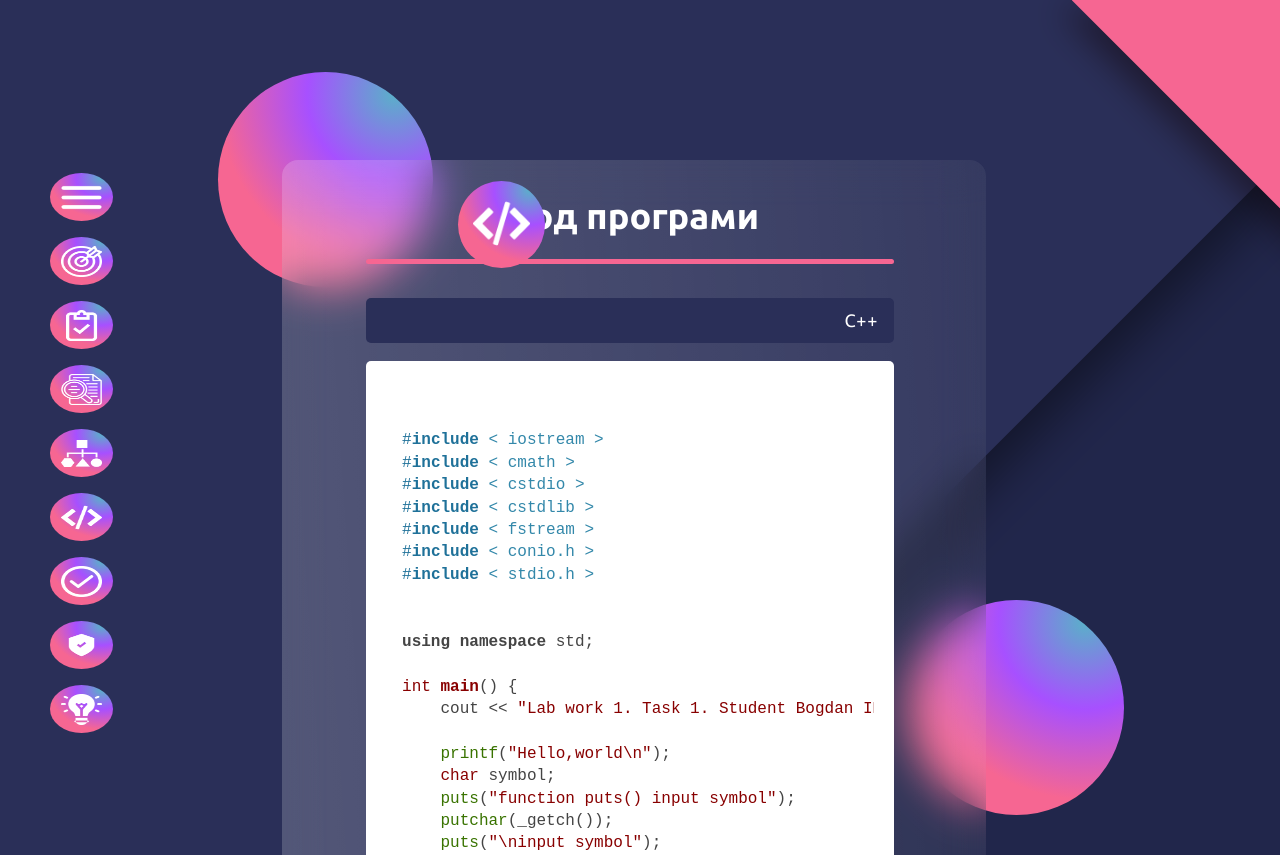
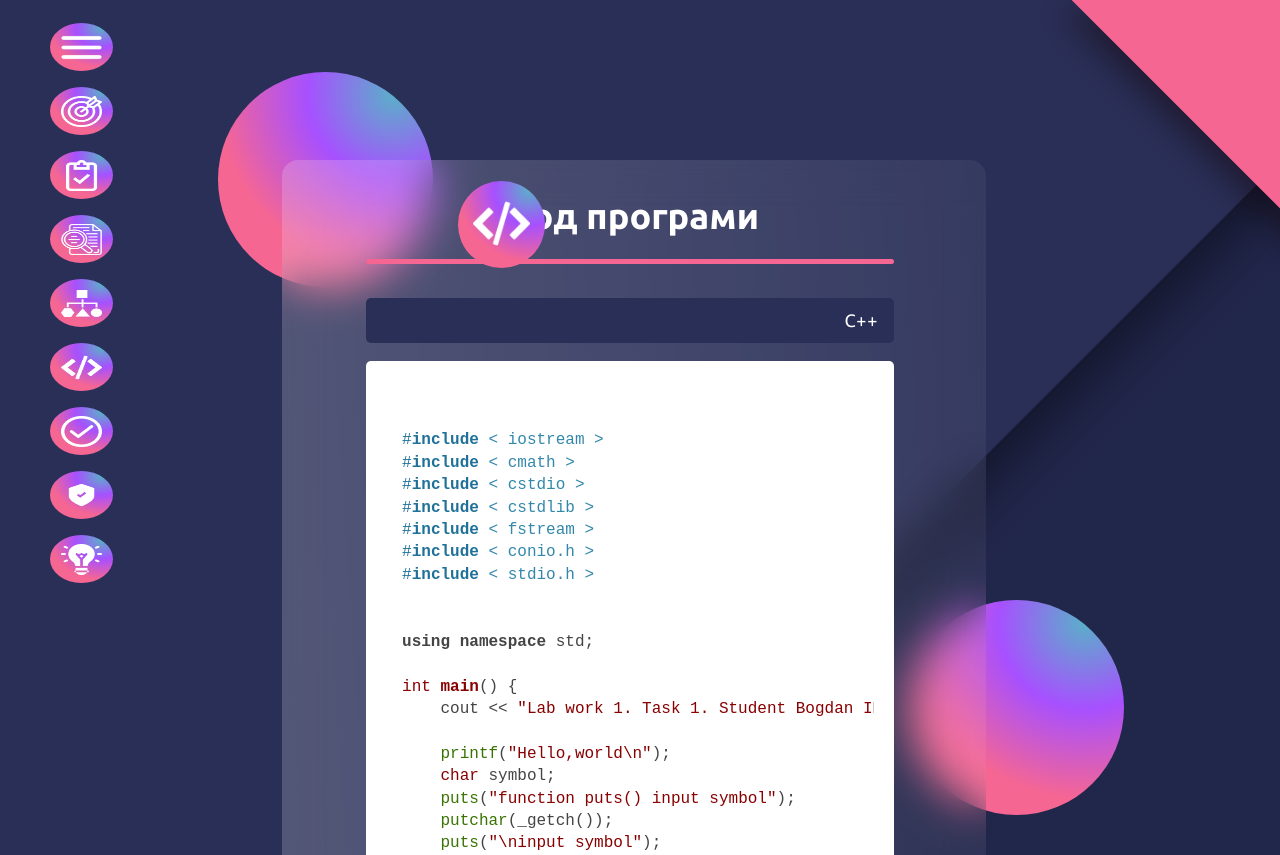
Before and after one commit to FravinCustodianStudent/Op__hlobal, a website built with Parcel: page Lab1/Code.html in a window 1280 px wide. Shown: the top 855 px of the page. Built offline with nearby package versions, Linux system fonts and the light colour scheme.

Commit message:
LAb 5, 6*

```diff
--- a/css/style.css
+++ b/css/style.css
@@ -78,7 +78,7 @@
   position: fixed;
 
   margin-left: 50px;
- margin-top: 150px;
+ //margin-top: 150px;
   width:350px;
 height: 100%;
 }
```
